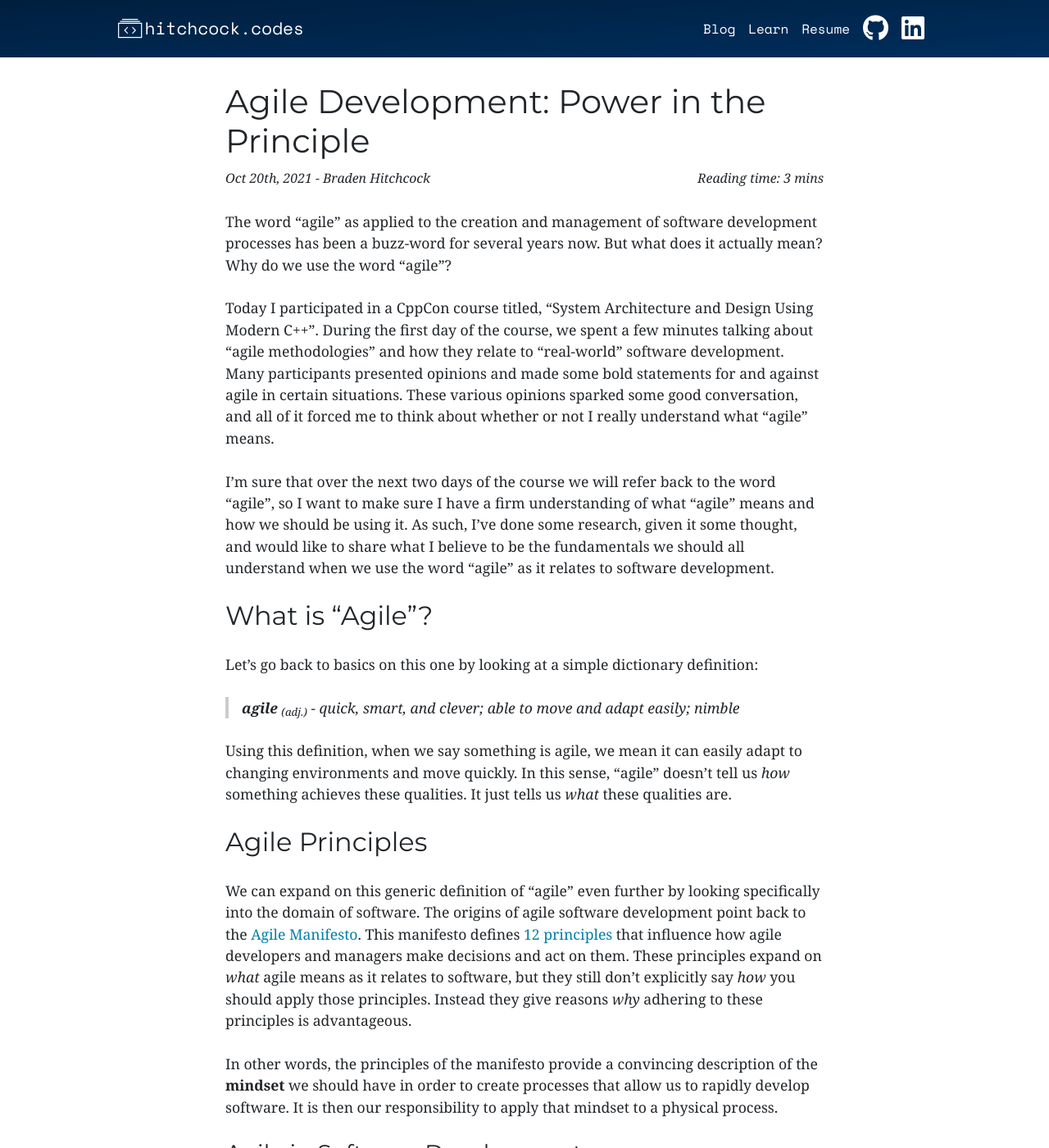
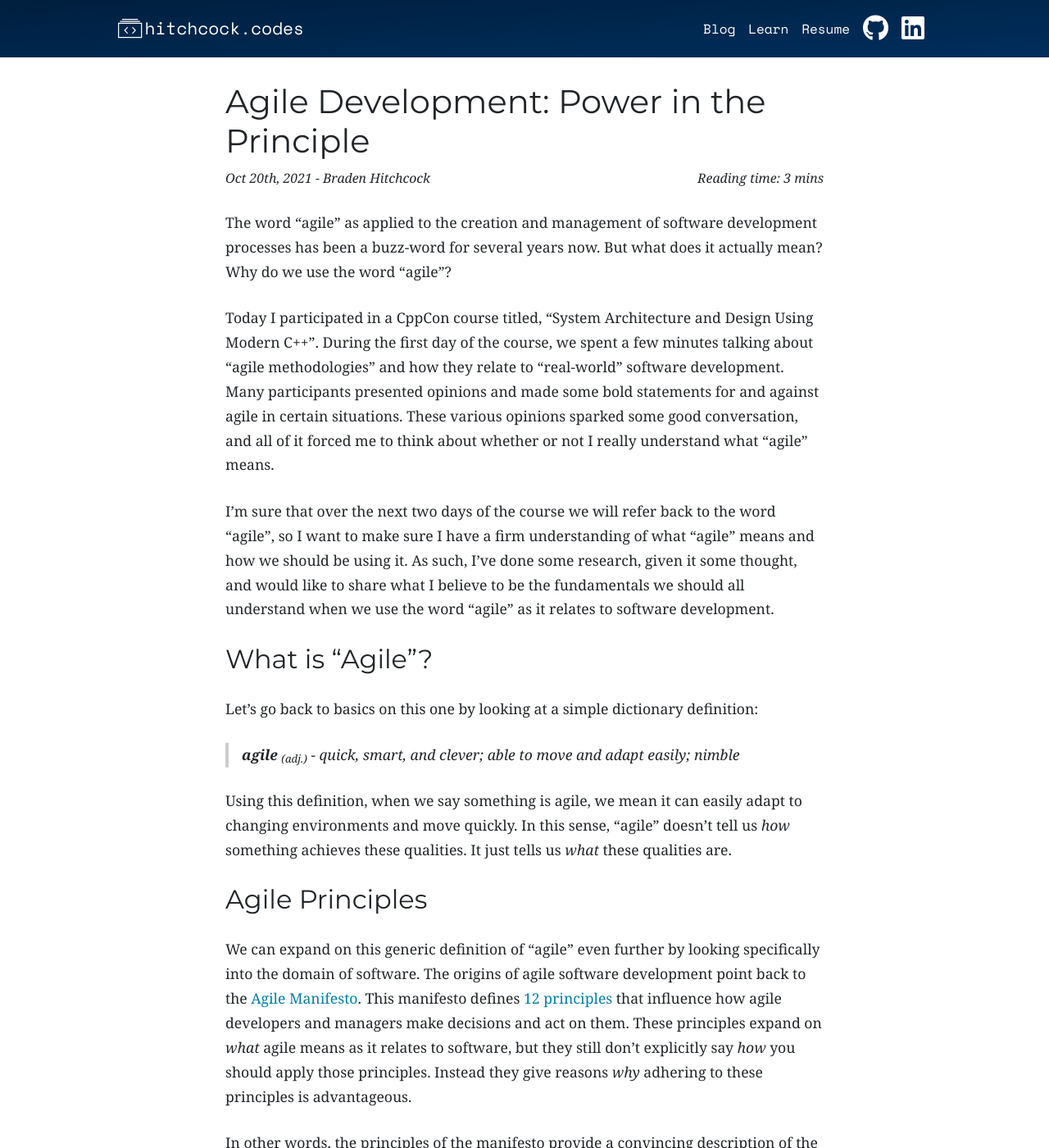
Before and after one commit to bradenhc/bradenhc.github.io, a Jekyll site: the page built from collections/_posts/2021-10-20-agile-development-power-in-the-principle.md, in a window 1280 px wide and 1400 px high. Shown: the whole window at 82% size. Built offline with Jekyll 4.4.1, drawn with Linux system fonts in a browser that asks for light colours; nearby versions of some CDN libraries.

Commit message:
feat: improve styles, add emoji support

```diff
--- a/Gemfile
+++ b/Gemfile
@@ -6,3 +6,4 @@ git_source(:github) {|repo_name| "https://github.com/#{repo_name}" }
 
 # gem "rails"
 gem "jekyll"
+gem "jemoji"
--- a/_config.yaml
+++ b/_config.yaml
@@ -22,3 +22,6 @@ defaults:
       layout: resume
       header: transparent
       title: Braden Hitchcock | Resume
+
+plugins:
+  - jemoji
--- a/_sass/post.scss
+++ b/_sass/post.scss
@@ -10,6 +10,7 @@
     p {
         margin-block-start: 1.5em;
         margin-block-end: 1.5em;
+        line-height: 1.7em;
 
         a {
             color: $cLink !important;
@@ -38,6 +39,7 @@
 
     h1, h2, h3, h4, h5, h6 {
         font-family: $fHeader;
+        scroll-margin-top: 5.7rem;
     }
 
     blockquote {
@@ -56,6 +58,11 @@
             display: block;
             text-align: center;
         }
+    }
+
+    img.emoji {
+        display: inline;
+        margin-bottom: 8px;
     }
 
     li {
```
Also changed, not shown: Gemfile.lock.
